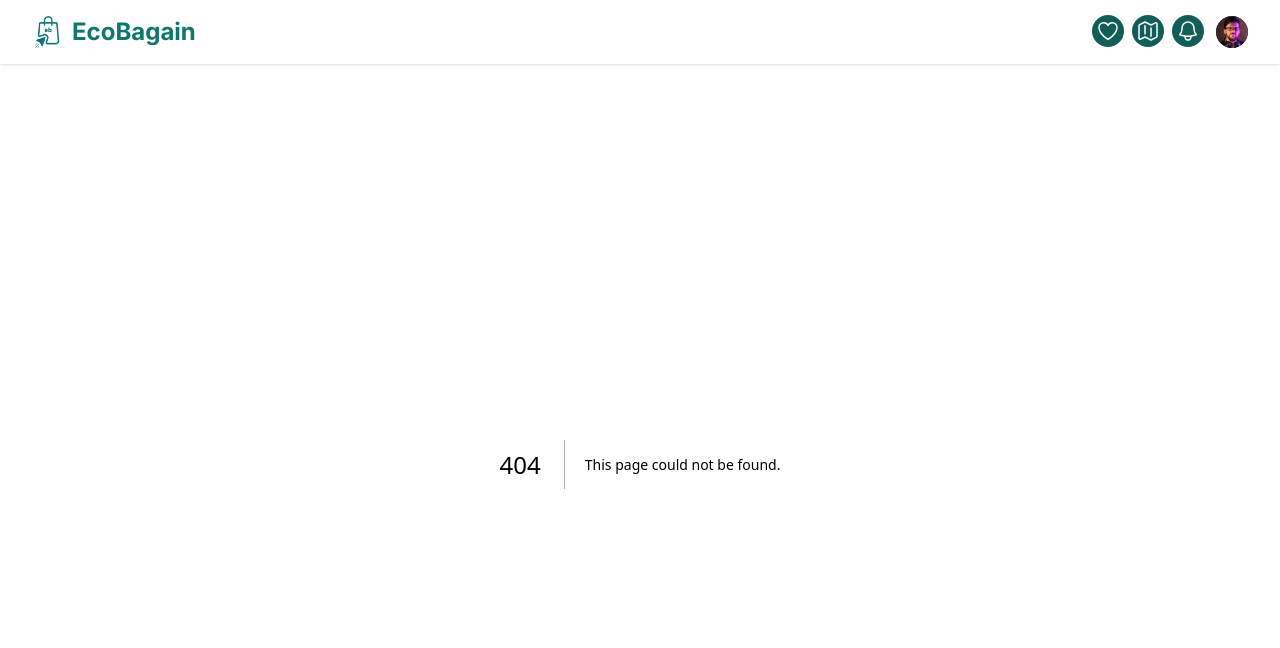
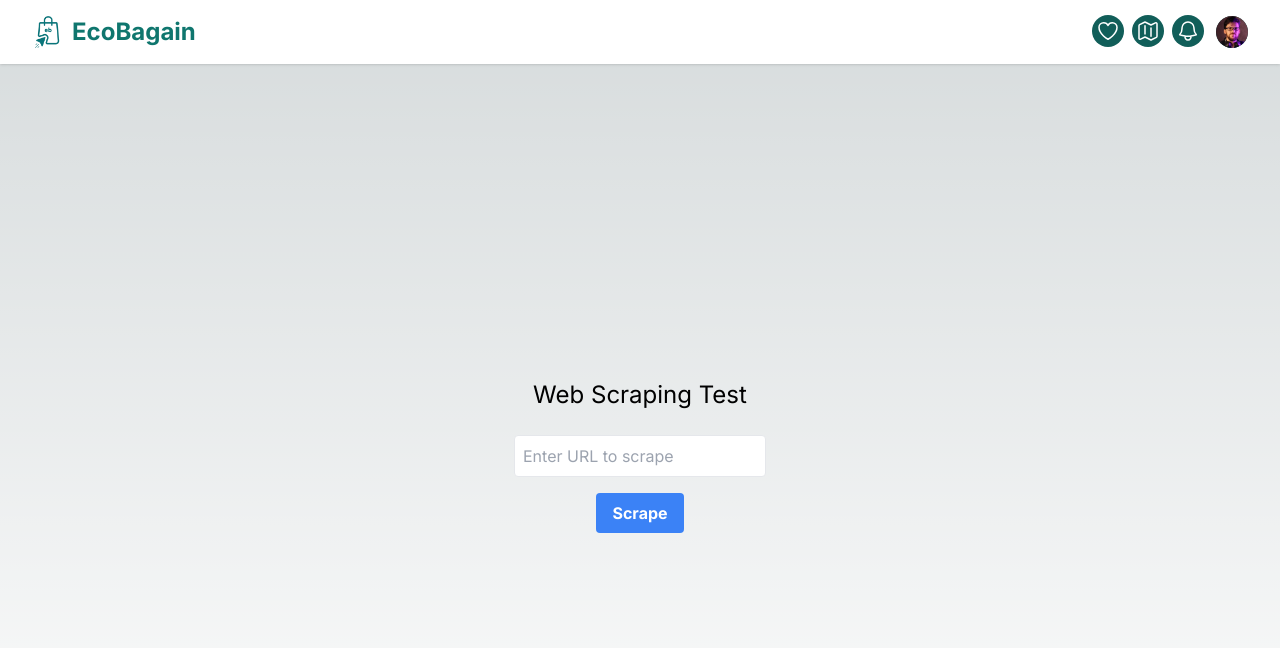
Before and after one commit to chingu-voyages/v45-tier3-team-42, a Next.js app: page /scrape in a window 1280 px wide. Before the commit this address had no page. Shown: the top 648 px of the page. Built offline with nearby package versions, Linux system fonts and the light colour scheme.

Commit message:
basic scraping component

```diff
--- a/package.json
+++ b/package.json
@@ -21,6 +21,7 @@
     "next": "13.4.16",
     "next-api-validation": "^1.0.5",
     "postcss": "8.4.27",
+    "puppeteer": "^21.1.1",
     "react": "18.2.0",
     "react-dom": "18.2.0",
     "react-icons": "^4.10.1",
--- /dev/null
+++ b/src/app/api/index.ts
@@ -0,0 +1,30 @@
+import puppeteer from 'puppeteer';
+
+export default async (req, res) => {
+  try {
+    const url = req.query.url;
+
+    if (!url) {
+      return res.status(400).json({ error: 'URL parameter is required' });
+    }
+
+    const browser = await puppeteer.launch({
+      args: ['--no-sandbox', '--disable-setuid-sandbox'],
+    });
+    const page = await browser.newPage();
+
+    const response = await page.goto(url);
+    console.log("Response status:", response.status());
+
+    // Fetch headings
+    const headings = await page.$$eval('h1, h2, h3, h4, h5, h6', elements => elements.map(item => item.innerText));
+
+    await browser.close();
+
+    // Return the headings in a structured JSON format
+    return res.status(200).json({ headings: headings });
+  } catch (error) {
+    console.error("Error occurred while scraping:", error);
+    return res.status(500).json({ error: "An error occurred while scraping." });
+  }
+};
--- /dev/null
+++ b/src/app/scrape/page.tsx
@@ -0,0 +1,51 @@
+
+"use client"
+
+
+import { useState } from 'react';
+
+function ScrapeTest() {
+    const [data, setData] = useState(null);
+    const [url, setUrl] = useState('');
+
+    const handleScrape = async () => {
+      const response = await fetch(`/api/scrape?url=${encodeURIComponent(url)}`);
+
+      if (!response.ok) {
+        console.error("API call failed:", response.status, response.statusText);
+        return;
+      }
+
+      const fetchedData = await response.json();
+      setData(fetchedData);
+    };
+
+    return (
+      <div className="flex flex-col items-center justify-center min-h-screen py-2">
+          <h2 className="text-2xl mb-6">Web Scraping Test</h2>
+
+          <input
+              type="text"
+              placeholder="Enter URL to scrape"
+              value={url}
+              onChange={e => setUrl(e.target.value)}
+              className="border p-2 rounded mb-4 text-blue-800"
+          />
+
+          <button
+              onClick={handleScrape}
+              className="bg-blue-500 hover:bg-blue-700 text-white font-bold py-2 px-4 rounded mb-4"
+          >
+              Scrape
+          </button>
+
+          {data && (
+              <div className="bg-gray-100 p-4 rounded w-1/2 overflow-x-scroll">
+                  <pre className="text-xs">{JSON.stringify(data, null, 2)}</pre>
+              </div>
+          )}
+      </div>
+  );
+}
+
+export default ScrapeTest;
```
Also changed, not shown: 1 other file (tests, documents, lock files or other folders).
